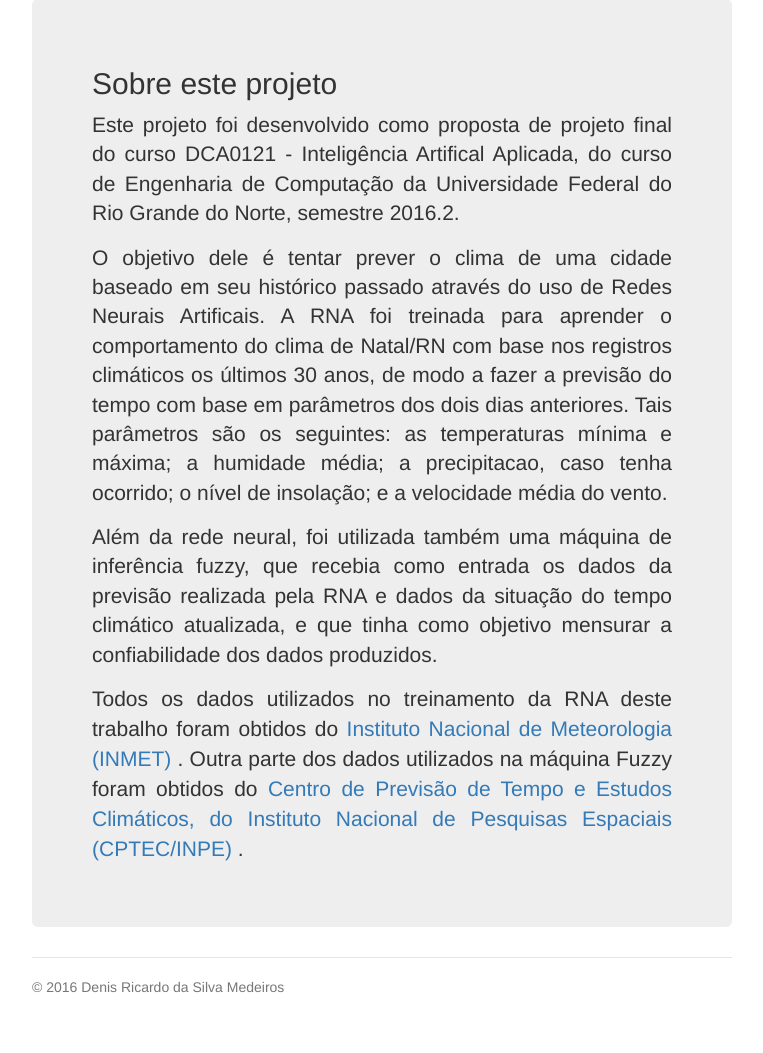
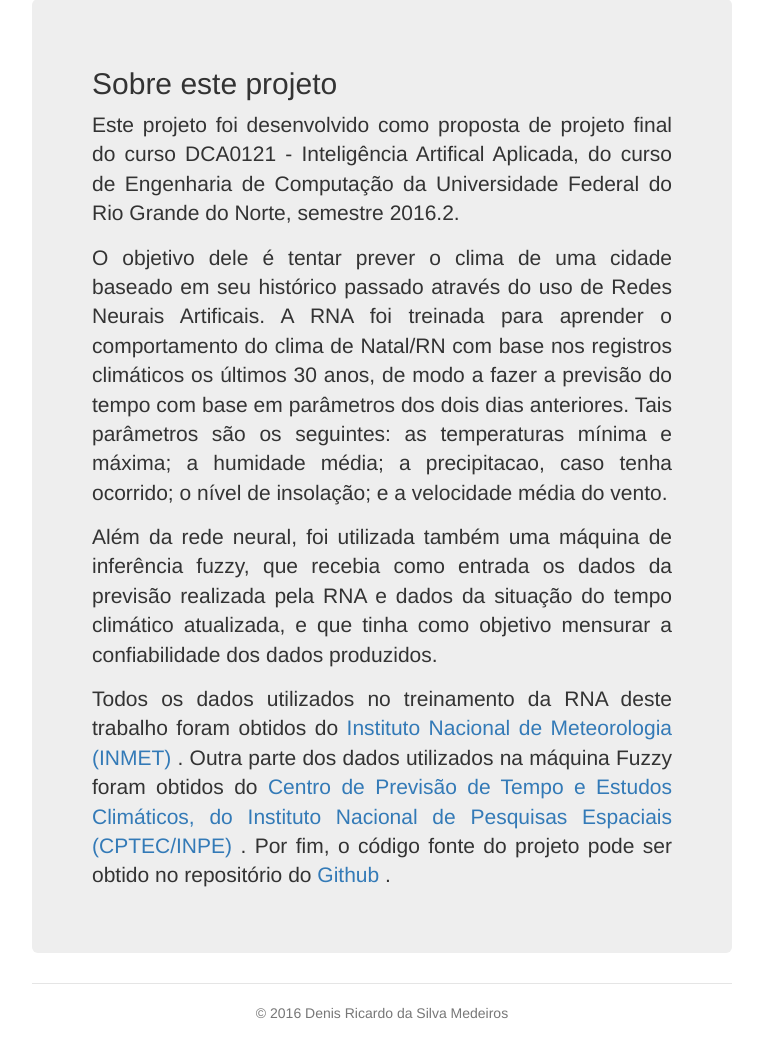
Before and after one commit to DenisMedeiros/NatalWeatherPrediction, a Django app: page /sobre/ in a window 1280 px wide. Shown: the part 112-1165 px from the top of the page, without its empty margins (258-1021 px from the left). Before the commit the page ends 1105 px from the top, so only its background shows below. Run offline with Django 3.2, Linux system fonts and the light colour scheme; parts of the project's set-up code (start-up, migrations or seed data) failed here and were passed over; some libraries are stand-ins or nearby versions.

Commit message:
Ícones na página principal e mais detalhes no menu Sobre.

```diff
--- a/nwp/core/templates/base.html
+++ b/nwp/core/templates/base.html
@@ -45,7 +45,7 @@
 
           {% block body %}{% endblock %}
 
-        <footer class="footer">
+        <footer class="footer text-center">
             <p>&copy; 2016 Denis Ricardo da Silva Medeiros </p>
         </footer>
     </div>
--- a/nwp/core/templates/sobre.html
+++ b/nwp/core/templates/sobre.html
@@ -19,9 +19,10 @@
             Além da rede neural, foi utilizada também uma máquina de inferência fuzzy, que recebia como entrada os dados da previsão realizada pela RNA e dados da situação do tempo climático atualizada, e que tinha como objetivo mensurar
             a confiabilidade dos dados produzidos.
         </p>
-        <p>
-            Todos os dados utilizados no treinamento da RNA deste trabalho foram obtidos do <a href="http://www.inmet.gov.br/portal/index.php?r=bdmep/bdmep">Instituto Nacional de Meteorologia (INMET) </a>. Outra parte dos dados utilizados na máquina Fuzzy foram obtidos do <a href="http://servicos.cptec.inpe.br/XML/estacao/SBNT/condicoesAtuais.xml"> Centro de Previsão de Tempo e Estudos Climáticos, do Instituto Nacional de Pesquisas Espaciais (CPTEC/INPE) </a>.
+        <p class="lead">
+            Todos os dados utilizados no treinamento da RNA deste trabalho foram obtidos do <a href="http://www.inmet.gov.br/portal/index.php?r=bdmep/bdmep">Instituto Nacional de Meteorologia (INMET) </a>. Outra parte dos dados utilizados na máquina Fuzzy foram obtidos do <a href="http://servicos.cptec.inpe.br/XML/estacao/SBNT/condicoesAtuais.xml"> Centro de Previsão de Tempo e Estudos Climáticos, do Instituto Nacional de Pesquisas Espaciais (CPTEC/INPE) </a>. Por fim, o código fonte do projeto pode ser obtido no repositório do <a href="https://github.com/DenisMedeiros/NatalWeatherPrediction"> Github </a>.
         </p>
+
     </div>
 
 {% endblock %}
--- a/requirements.txt
+++ b/requirements.txt
@@ -13,9 +13,11 @@ pathlib2==2.1.0
 pexpect==4.2.1
 pickleshare==0.7.4
 Pillow==3.4.2
+pkg-resources==0.0.0
 prompt-toolkit==1.0.9
 ptyprocess==0.5.1
 Pygments==2.1.3
+pyowm==2.5.0
 pyparsing==2.1.10
 pytesseract==0.1.6
 python-dateutil==2.6.0
```
Also changed, not shown: nwp/core/templates/pagina_inicial.html (+5 -4 lines), nwp/core/static/core/img/precipitacao.png (added), nwp/core/static/core/img/temperatura.png (added), nwp/core/static/core/img/umidade.png (added), nwp/core/views.py (line endings or trailing spaces).
